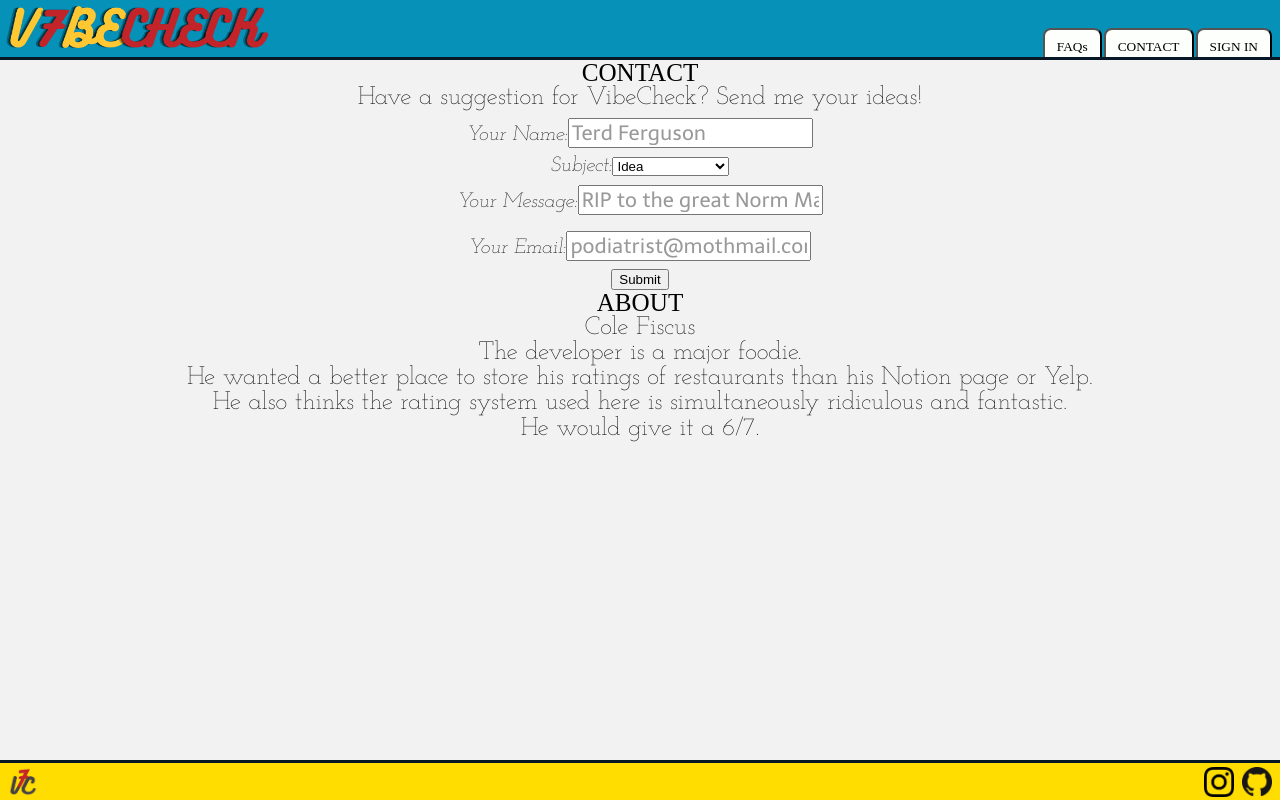
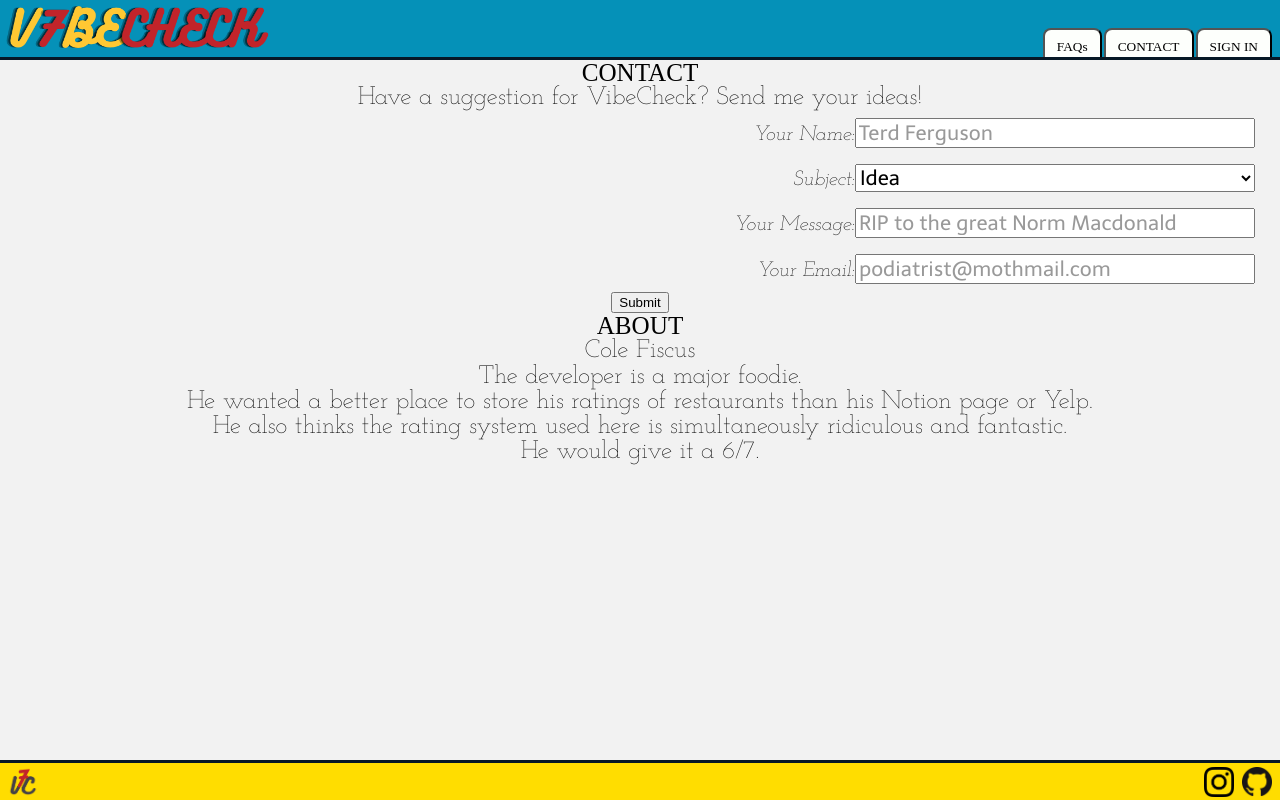
Before and after one commit to colefiscus/vibecheck, a React (Create React App) app: page /contact in a window 1280 px wide. Built offline with nearby package versions, Linux system fonts and the light colour scheme; a web font is replaced by a local one.

Commit message:
Add styling for Select and adjust positioning

```diff
--- a/src/Components/EmailJS/ContactMe.js
+++ b/src/Components/EmailJS/ContactMe.js
@@ -55,7 +55,7 @@ const ContactMe = () => {
       </InputWrapper>
       <InputWrapper>
         <Label htmlFor="subject-select">Subject: </Label>
-        <select
+        <Select
           required
           id="subject-select"
           name="subject"
@@ -66,7 +66,7 @@ const ContactMe = () => {
           <option value="Bug">Bug</option>
           <option value="Job Opportunity">Job Opportunity</option>
           <option value="Friendly Hello">Friendly Hello</option>
-        </select>
+        </Select>
       </InputWrapper>
       <InputWrapper>
         <Label>Your Message: </Label>
@@ -96,7 +96,7 @@ const ContactMe = () => {
 }
 
 const Form = styled.form`
-  width: 70%;
+  width: 100%;
   display: flex;
   flex-direction: column;
   align-items: center;
@@ -107,6 +107,8 @@ const Label = styled.label`
   font-family: 'Josefin Slab';
   font-size: ${18/14}rem;
   font-style: italic;
+  flex: 1;
+  text-align: right;
 `;
 
 const InputWrapper = styled.div`
@@ -118,7 +120,21 @@ const InputWrapper = styled.div`
 
 const Input = styled.input`
   margin: 8px 0px;
-  // width: 100%;
+  flex: 4;
+  max-width: 400px;
+  font-size: ${18/14}rem;
+  font-family: 'Telex';
+  color: hsl(0, 0%, 0%);
+
+  &::placeholder {
+    color: hsl(0, 0%, 60%);
+  }
+`;
+
+const Select = styled.select`
+  margin: 8px 0px;
+  flex: 4;
+  max-width: 400px;
   font-size: ${18/14}rem;
   font-family: 'Telex';
   color: hsl(0, 0%, 0%);
```
